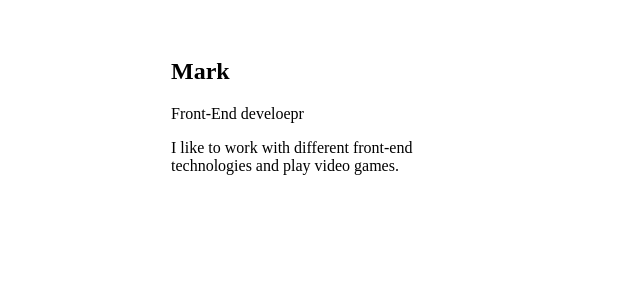
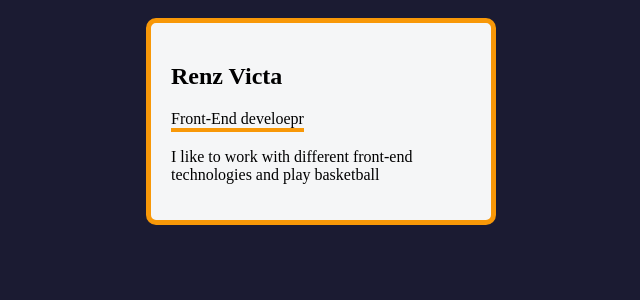
Before and after one commit to Renz-Victa/Portfolio-Website, a React (Vite) app: page / in a window 1280 px wide. Shown: the top 300 px of the page, without its empty margins (319-959 px from the left). Built offline with nearby package versions, Linux system fonts and the light colour scheme.

Commit message:
Edit style.css

```diff
--- a/src/App.jsx
+++ b/src/App.jsx
@@ -15,9 +15,9 @@ function App() {
   const profiles = [
     {
       id: 1,
-      name: "Mark",
+      name: "Renz Victa",
       title: "Front-End develoepr",
-      bio: "I like to work with different front-end technologies and play video games."
+      bio: "I like to work with different front-end technologies and play basketball"
     },
   ];
   return (
--- a/src/index.css
+++ b/src/index.css
@@ -1,7 +1,7 @@
 :root {
-    --dark-grey: var(--dark-grey);
-    --light-grey: var(--light-grey);
-    --dark-orange: var(--dark-orange);
+    --dark-grey: #1b1b32;
+    --light-grey: #f5f6f7;
+    --dark-orange: #f89808;
 }
 
 body {
```
